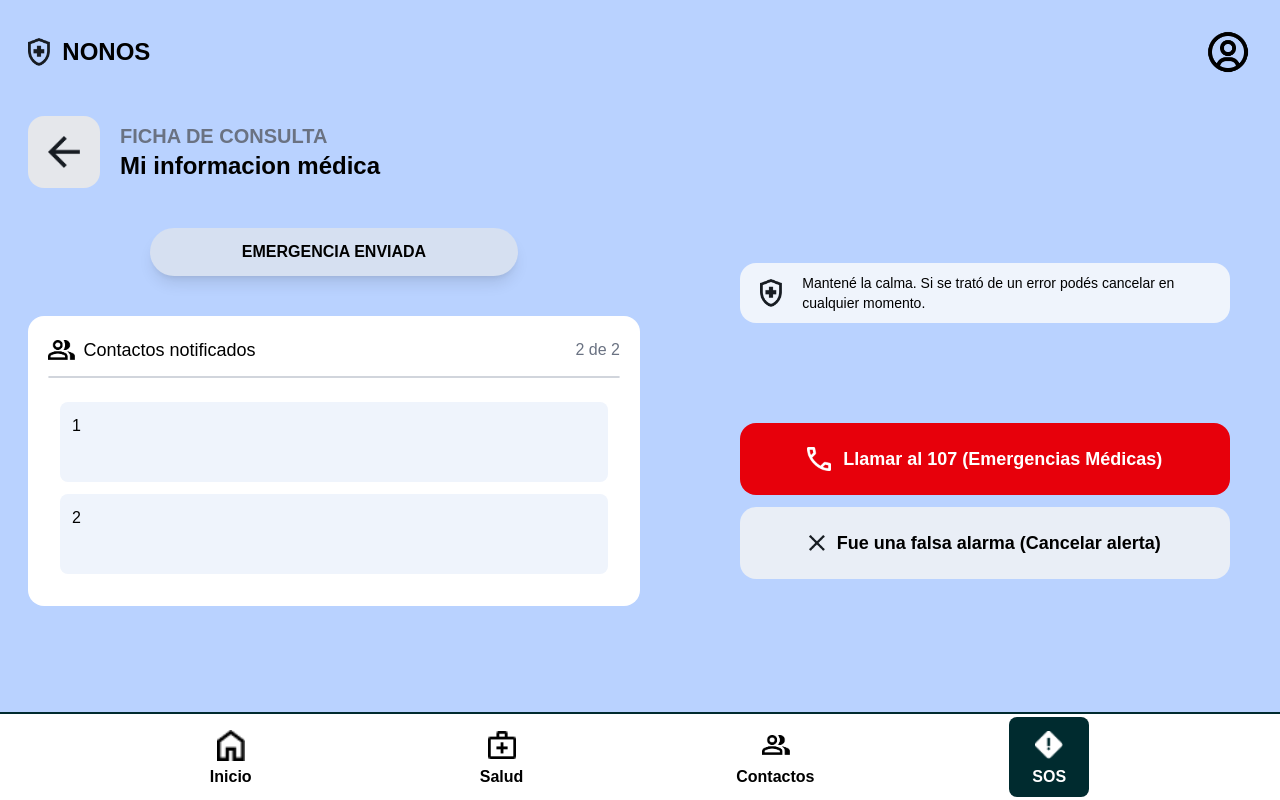
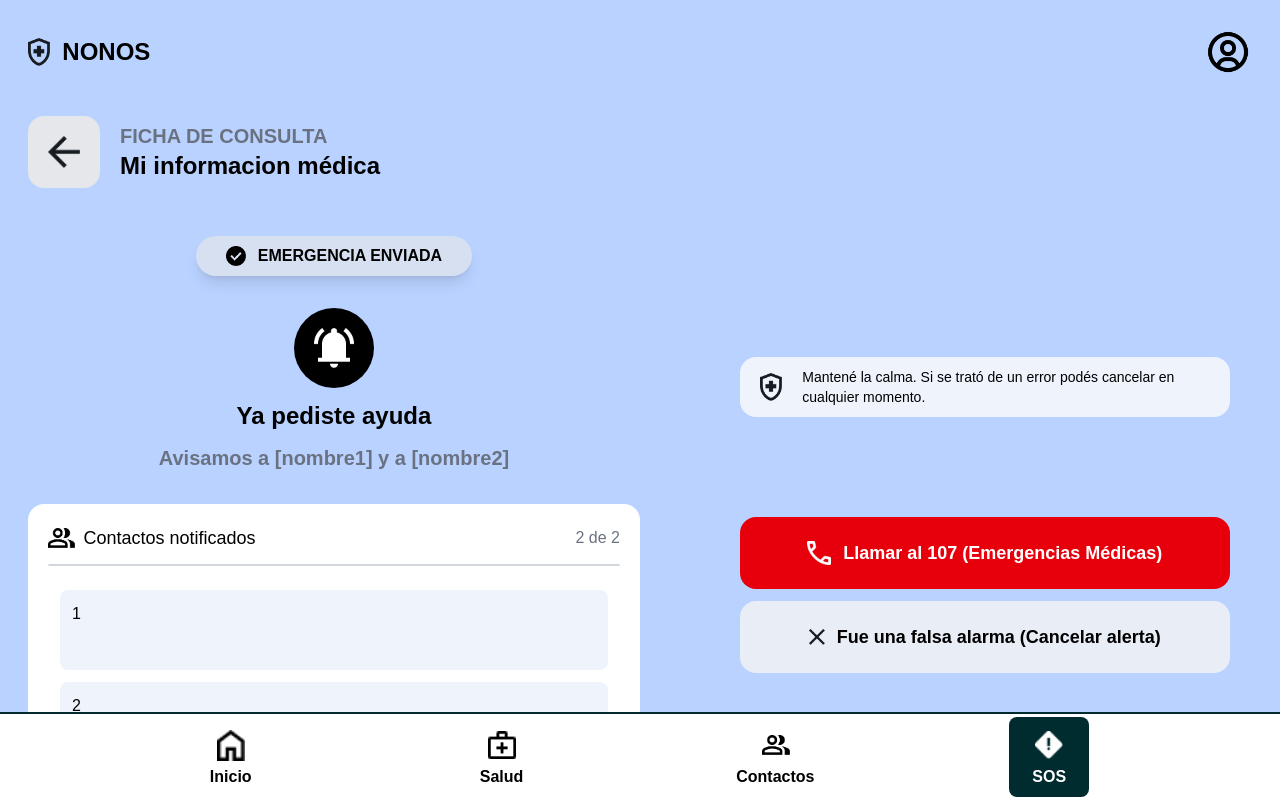
Before and after one commit to rubywinterrr/nonos-front, a React (Vite) app: page /SOS in a window 1280 px wide. Built offline with nearby package versions, Linux system fonts and the light colour scheme; no server answers; a web font is replaced by a local one.

Commit message:
style: SOS campanita de ayuda

```diff
--- a/src/Pages/PantallaSOS.tsx
+++ b/src/Pages/PantallaSOS.tsx
@@ -5,6 +5,8 @@ import iconContacto from "../assets/Icon-contactos.png";
 import iconEscudo from "../assets/Icon-escudo.png";
 import equis from "../assets/Equis.png";
 import iconTelefono from "../assets/Icon-telefono.png";
+import check from "../assets/Check.png";
+import campana from "../assets/Campana.png";
 //import Boton1 from "../components/boton1";
 
 // Pantalla de emergencia.
@@ -17,9 +19,9 @@ export default function SOS() {
     <>
       <main className="bg-main-blue min-h-main w-screen p-7 pb-[13vh] flex flex-col items-baseline gap-10 lg:pb-0">
         <Header />
-        <section className="w-full flex flex-col lg:flex-row items-baseline gap-10 lg:items-center lg:gap-25">
-          <section className="w-full flex flex-col  lg:w-50/100 gap-10">
-            <div className="flex items-center gap-5">
+        <section className="w-full flex flex-col lg:flex-row items-baseline gap-3 lg:items-center lg:gap-25">
+          <section className="w-full flex flex-col lg:w-50/100 gap-8">
+            <div className="flex items-center gap-5 pb-4">
               <img
                 src={flechaIzq}
                 alt="Flecha Izquierda"
@@ -36,9 +38,25 @@ export default function SOS() {
               </div>
             </div>
             <div className="w-full flex justify-center items-center">
-              <h1 className="bg-[#D6E0F1] rounded-full w-60/100 h-12 flex justify-center items-center text-1xl font-semibold shadow-lg">
+              <h1 className="bg-[#D6E0F1] rounded-full w-65/100 xl:w-45/100 h-10 flex justify-center items-center text-1xl font-semibold shadow-lg gap-3">
+                <img src={check} className="aspect-square h-50/100" />
                 EMERGENCIA ENVIADA
               </h1>
+            </div>
+            <div className="w-full flex flex-col justify-center items-center">
+              <div className="flex flex-col items-center justify-center w-80/100 gap-3">
+                <div className="flex items-center justify-center bg-black rounded-full h-20 aspect-square">
+                  <img
+                    src={campana}
+                    alt="Campanita de Notificación"
+                    className="h-50/100 aspect-square"
+                  />
+                </div>
+                <h1 className="text-2xl font-semibold">Ya pediste ayuda</h1>
+                <p className="font-semibold text-xl text-gray-500">
+                  Avisamos a [nombre1] y a [nombre2]
+                </p>
+              </div>
             </div>
             <div className="bg-white rounded-2xl min-h-40 w-full flex flex-col items-center gap-3 p-5 ">
               <div className="flex justify-between items-center w-full">
```
Also changed, not shown: src/assets/Campana.png (added), src/assets/Check.png (added).
